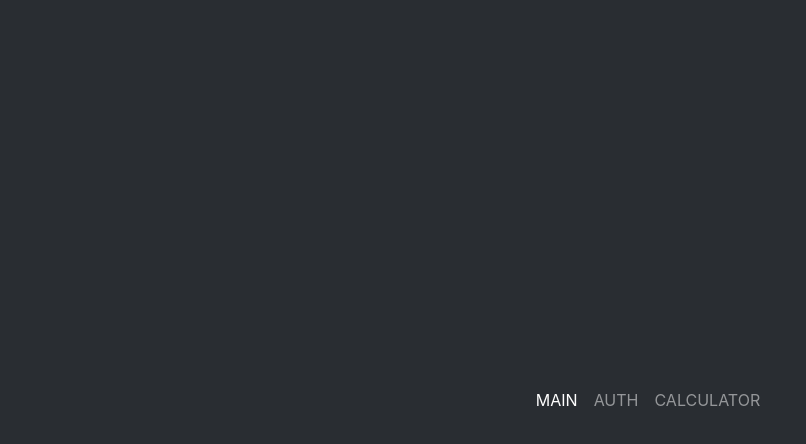
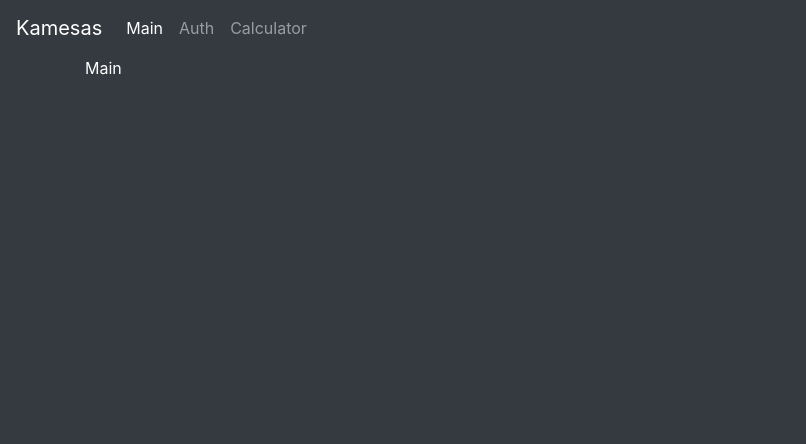
Before and after one commit to Kamesas/ts-apps, a React (Create React App) app: page / in a window 1280 px wide. Shown: the top 444 px of the page, without its empty margins (0-806 px from the left). Built offline with nearby package versions, Linux system fonts and the light colour scheme.

Commit message:
fixes mobile menu

```diff
--- a/src/App.scss
+++ b/src/App.scss
@@ -5,15 +5,14 @@ body {
   color: $white;
 }
 
+@media screen and (max-width: 768px) {
   .navbar-collapse {
-  position: absolute;
+    position: fixed;
     background: darken($dark, 5%);
-  top: 60px;
     left: 0;
     top: 0;
-  right: -16px;
+    right: 0;
     z-index: 998;
-  padding: 0 16px;
     height: 100vh;
     display: flex;
     align-items: center;
@@ -28,3 +27,4 @@ body {
   .navbar-toggler {
     z-index: 999;
   }
+}
--- a/src/pages/CalculatorPage.tsx
+++ b/src/pages/CalculatorPage.tsx
@@ -1,5 +1,5 @@
 import React from "react";
-import SimpleCalculator from "../components/simpleCalculator/SimpleCalculator";
+import SimpleCalculator from "../components/SimpleCalculator/SimpleCalculator";
 
 const CalculatorPage = () => {
   return (
```
Also changed, not shown: 1 other file (tests, documents, lock files or other folders). Lines whose indentation alone changed are shown as unchanged.
